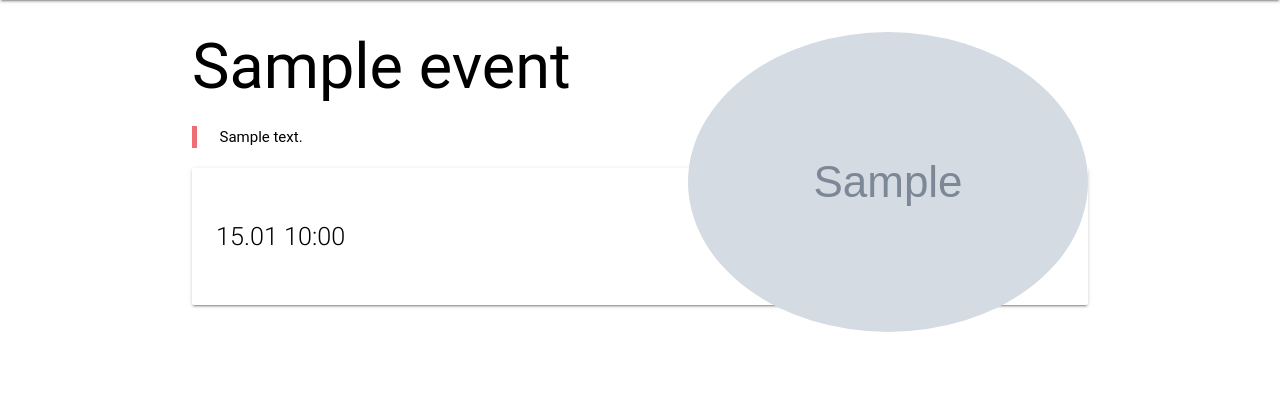
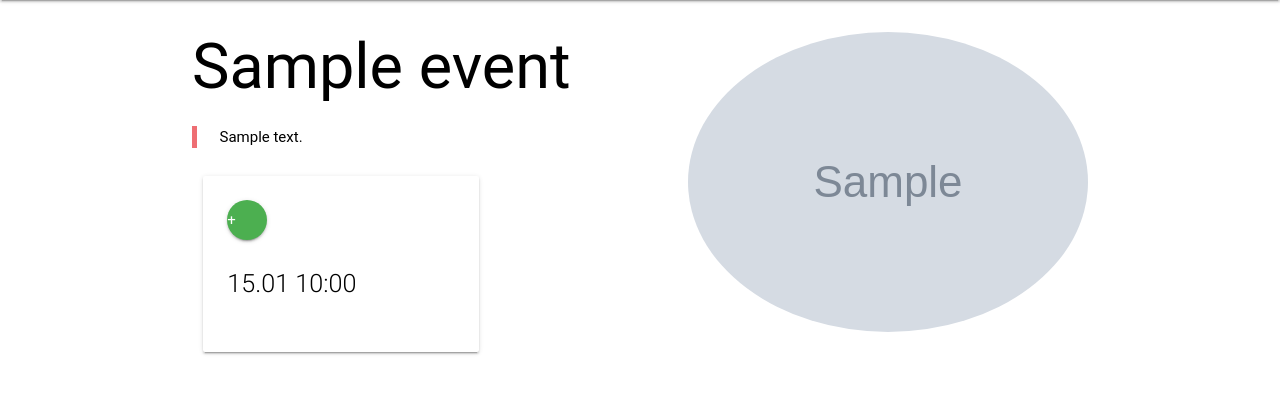
Before and after one commit to Michcioperz/plansza, a Django app: template plansza/templates/plansza/event_details.html in a window 1280 px wide. Shown: the part 64-458 px from the top of the page. Run offline with Django 3.2, Linux system fonts and the light colour scheme; the template is opened without the code that fills it: most values are stand-ins (such as "Sample title", 1, 10 or a date in 2020); grey boxes marked "Sample" are stand-in pictures; data that the repository does not hold is empty; some libraries are stand-ins or nearby versions; some web fonts are replaced.

Commit message:
this can only get better

```diff
--- a/plansza/settings.py
+++ b/plansza/settings.py
@@ -57,7 +57,6 @@ ROOT_URLCONF = 'plansza.urls'
 TEMPLATES = [
     {
         'BACKEND': 'django.template.backends.django.DjangoTemplates',
-        'DIRS': [os.path.join(BASE_DIR, 'templates')],
         'APP_DIRS': True,
         'OPTIONS': {
             'context_processors': [
--- a/plansza/templates/plansza/core.html
+++ b/plansza/templates/plansza/core.html
@@ -1,4 +1,4 @@
-{% load static from staticfiles %}
+{% load static %}
 <!DOCTYPE html>
 <html>
 <head>
--- a/plansza/templates/plansza/event_details.html
+++ b/plansza/templates/plansza/event_details.html
@@ -1,4 +1,5 @@
 {% extends "plansza/core.html" %}
+{% load midnightstuff %}
 {% block title %}{{ event.name }} | Poplanszówkujemy{% endblock title %}
 {% block body %}
   <div class="container">
@@ -6,10 +7,14 @@
     <h1>{{ event.name }}</h1>
     <blockquote>{{ event.description }}</blockquote>
   </div>
-  <div class="container">
+  <div class="container row">
     {% for hour in event.serious_hours %}
-      <div class="card-panel">
-        <p class="flow-text">{{ hour.time | date:"d.m H:i" }}</p>
+      <div class="col s12 m6 l4">
+        <div class="card-panel">
+          {% if request.user|belongs_to:hour.users %}<a class="btn-floating red">-</a>{% else %}
+            <a class="btn-floating green">+</a>{% endif %}
+          <p class="flow-text">{{ hour.time | date:"d.m H:i" }}</p>
+        </div>
       </div>
     {% endfor %}
   </div>
--- /dev/null
+++ b/plansza/templatetags/midnightstuff.py
@@ -0,0 +1,8 @@
+from django import template
+
+register = template.Library()
+
+
+@register.filter
+def belongs_to(x, y):
+    return x in y
```
